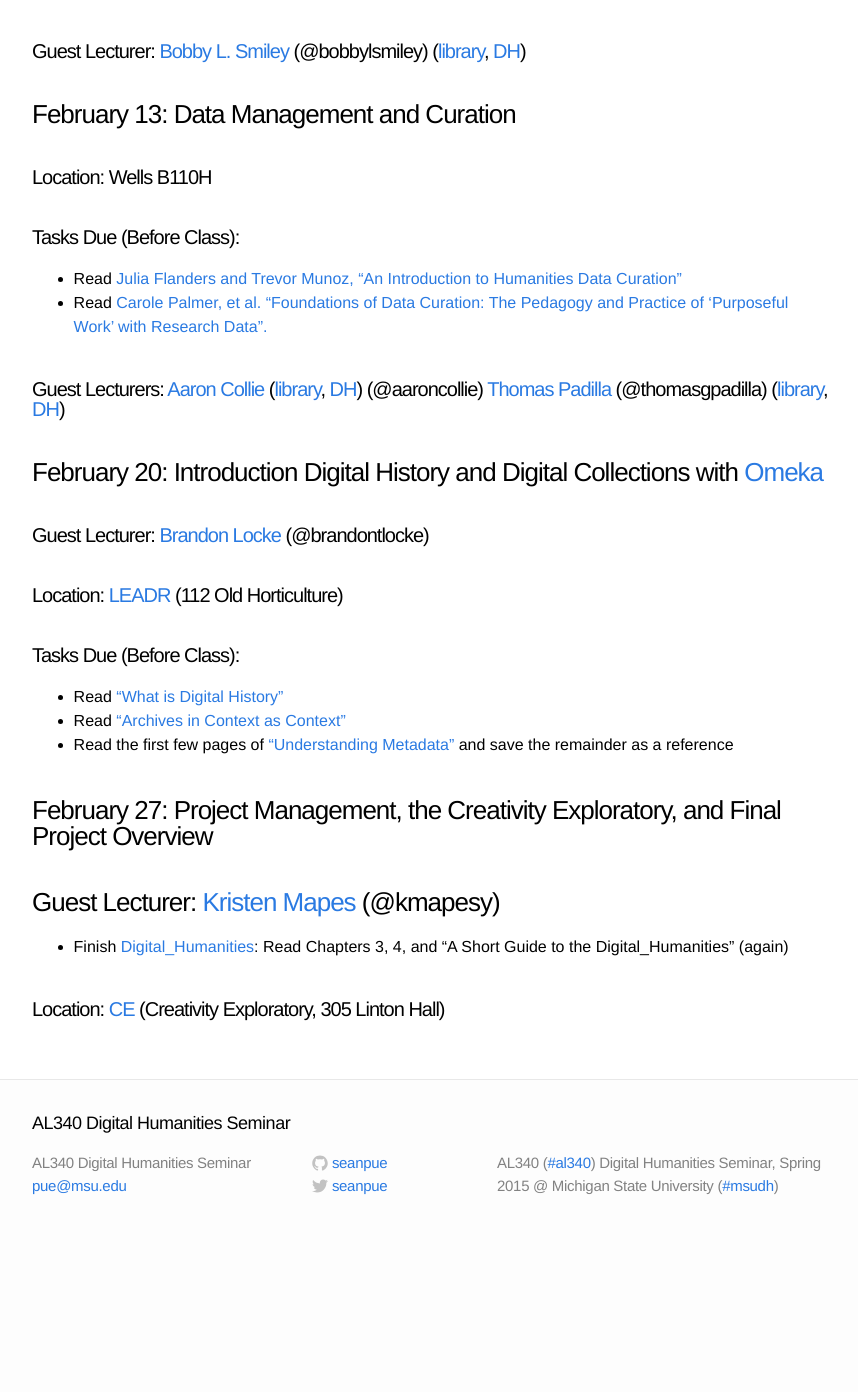
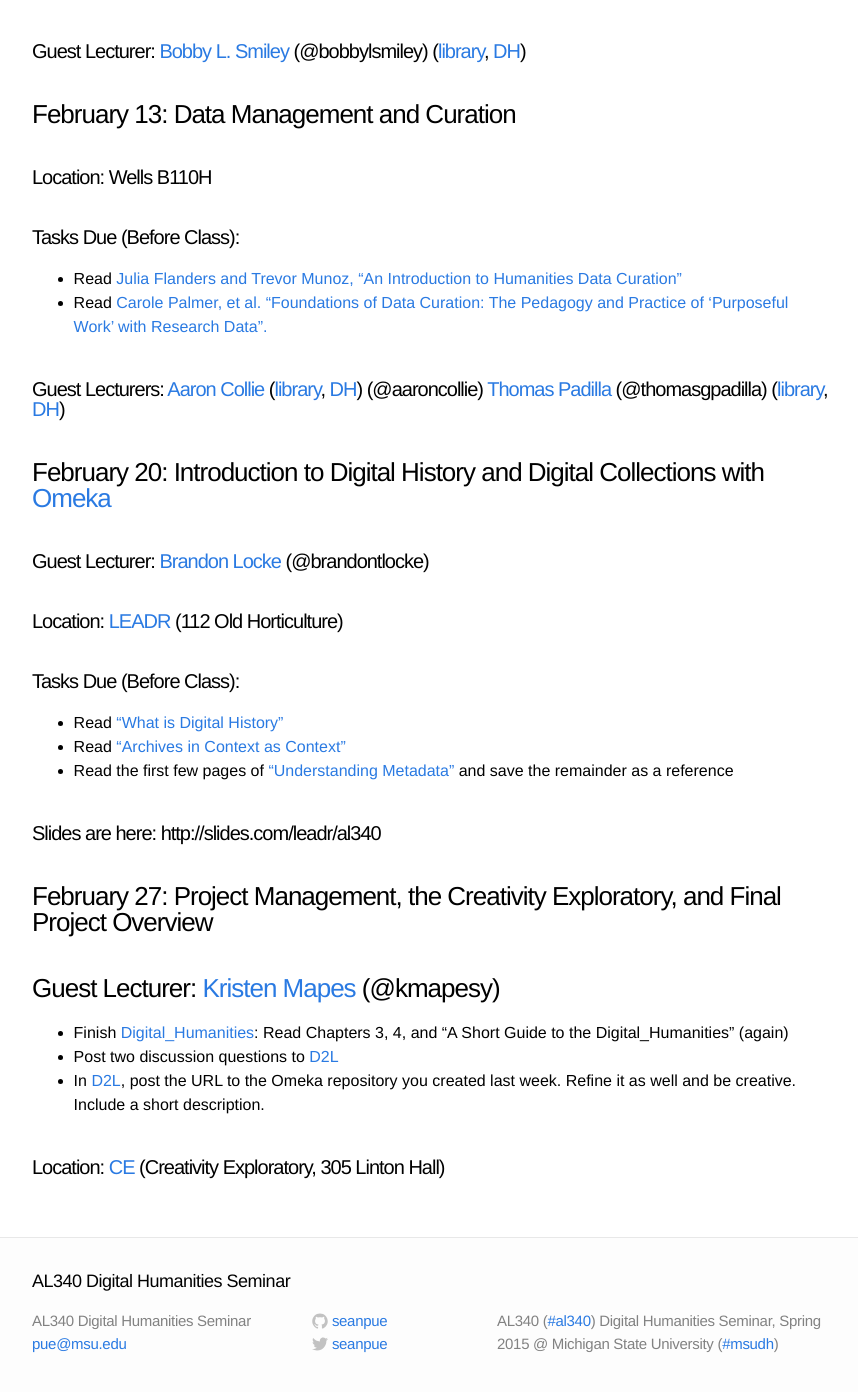
Before and after one commit to seanpue/al340, a Jekyll site: the page built from syllabus.md, in a window 1280 px wide and 1400 px high, scrolled down 1965 px. Shown: the top 1392 px of the window, without its empty margins (208-1066 px from the left). Built offline with Jekyll 4.4.1, drawn with Linux system fonts in a browser that asks for light colours; before the commit the page ends 3207 px from its top, so only the background shows below that.

Commit message:
updated syllabus

```diff
--- a/syllabus.md
+++ b/syllabus.md
@@ -78,7 +78,7 @@
 
 #### Guest Lecturers: [Aaron Collie] ([library], [DH]) (@aaroncollie) [Thomas Padilla] (@thomasgpadilla) ([library], [DH])
 
-### February 20: Introduction Digital History and Digital Collections with [Omeka]
+### February 20: Introduction to Digital History and Digital Collections with [Omeka]
 
 #### Guest Lecturer: [Brandon Locke] (@brandontlocke)
 
@@ -90,11 +90,15 @@
 * Read ["Archives in Context as Context"]
 * Read the first few pages of ["Understanding Metadata"] and save the remainder as a reference
 
+#### Slides are here: http://slides.com/leadr/al340
+
 ### February 27: Project Management, the Creativity Exploratory, and Final Project Overview
 
 ### Guest Lecturer: [Kristen Mapes] (@kmapesy)
 
 * Finish [Digital_Humanities]: Read Chapters 3, 4, and “A Short Guide to the Digital_Humanities” (again)
+* Post two discussion questions to [D2L]
+* In [D2L], post the URL to the Omeka repository you created last week. Refine it as well and be creative. Include a short description.
 
 #### Location: [CE] (Creativity Exploratory, 305 Linton Hall)
 
```
